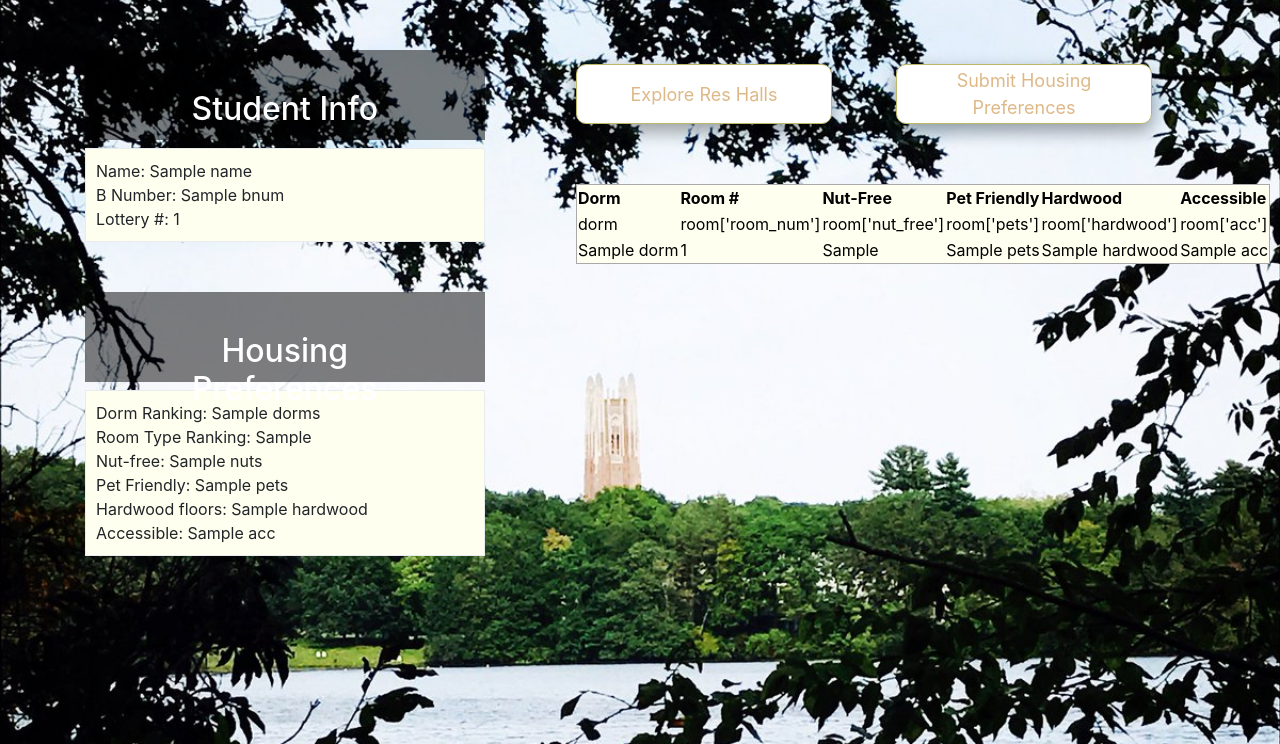
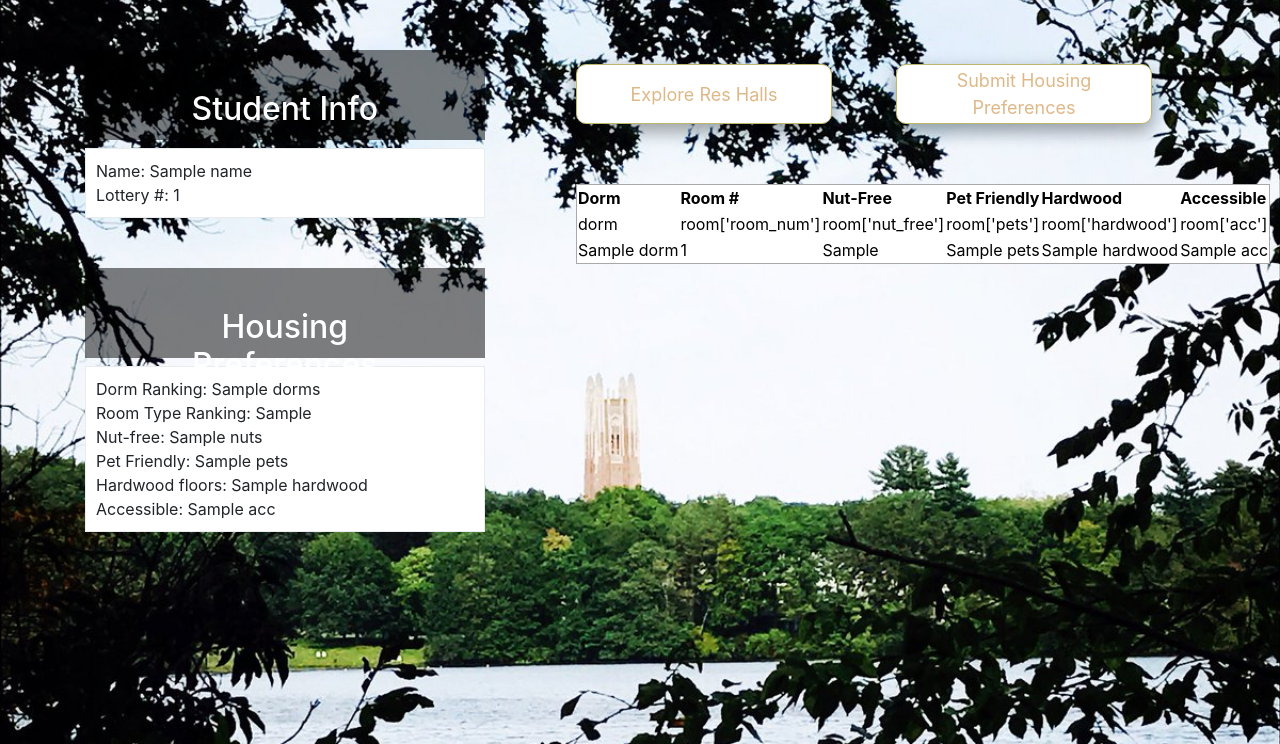
Before and after one commit to dtosca/HouseIt, a Flask app: template templates/index.html in a window 1280 px wide. Shown: the part 56-800 px from the top of the page. Run offline with Flask 2, Linux system fonts and the light colour scheme; the template is opened without the code that fills it: most values are stand-ins (such as "Sample title", 1, 10 or a date in 2020); some libraries are stand-ins or nearby versions.

Commit message:
making table

```diff
--- a/houseItSource.sql
+++ b/houseItSource.sql
@@ -47,4 +47,4 @@ insert into room (room_code, dorm, room_type, hardwood, pets_ok, acc, available)
   ('SHA419','Shafer','single',true,true,true,true),
   ('FRE108','Freeman','double',false,false,true,true);
 
--- insert into student(username, nm, yr, lottery_num, dorm, type, hardwood, pets_ok, accessible, room_code) values
+-- insert into student(username, nm, yr, lottery_num, dorm, room_type, hardwood, pets_ok, accessible, room_code) values
--- a/templates/index.html
+++ b/templates/index.html
@@ -77,7 +77,7 @@
           width: 120%;
       }
       .border{
-        background-color: ivory;
+        background-color: white;
         padding: 10px;
         width: 120%;
       }
@@ -85,7 +85,7 @@
       table {
         position: absolute;
         top: 30%;
-        background-color: ivory;
+        background-color: white;
         left: 45%;
         color: black;
         border: 1px solid darkgray;
@@ -134,7 +134,6 @@
             <h2>Student Info</h2>
             <div class="border">
                 Name: {{name}}<br>
-                B Number: {{bnum}}<br>
                 Lottery #: {{lottery_num}}
             </div>
 
```
Also changed, not shown: templates/preferences.html (+4 -4 lines).
